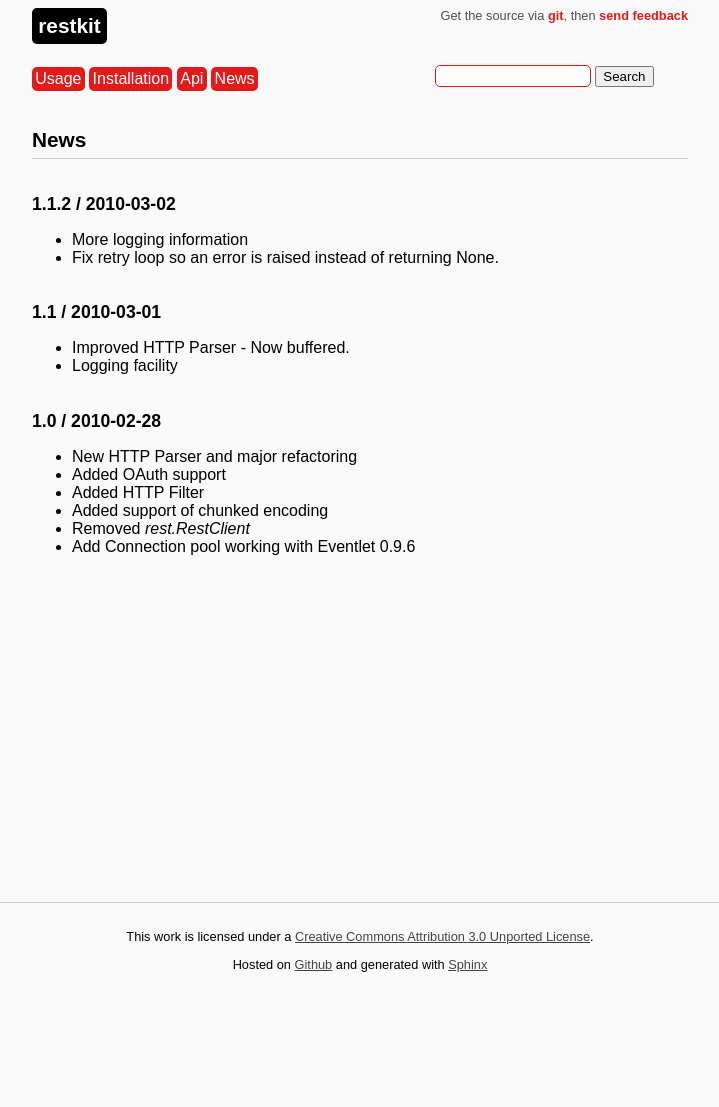
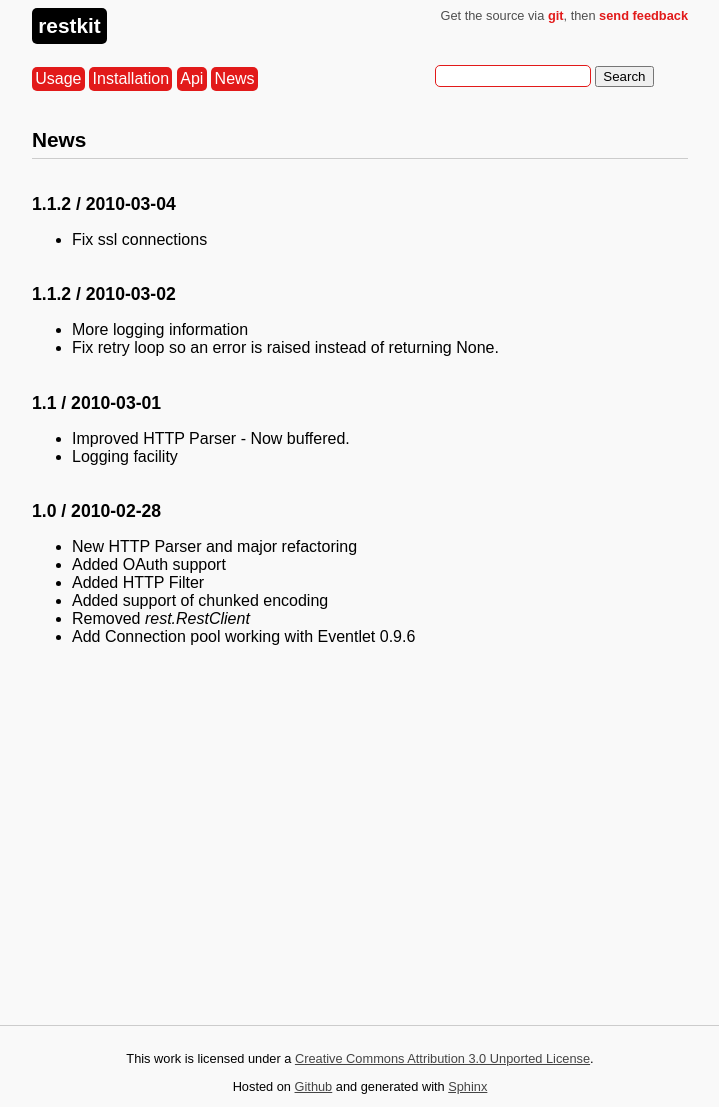
Before and after one commit to benoitc/restkit, a Sphinx documentation site: the page built from doc/news.rst, in a window 1280 px wide. Shown: the whole page, without its empty margins (280-999 px from the left). Built offline with Sphinx 7.4.7, drawn with Linux system fonts in a browser that asks for light colours; comment, search, counter and statistics services are not loaded; before the commit the page ends 985 px from its top, so only the background shows below that.

Commit message:
update doc

```diff
--- a/doc/news.rst
+++ b/doc/news.rst
@@ -2,6 +2,11 @@
 
 News
 ====
+1.1.2 / 2010-03-04
+------------------
+
+- Fix ssl connections
+
 1.1.2 / 2010-03-02
 ------------------
 
--- a/restkit/__init__.py
+++ b/restkit/__init__.py
@@ -5,7 +5,7 @@
 
 
 
-version_info = (1, 1, 2)
+version_info = (1, 1, 3)
 __version__ =  ".".join(map(str, version_info))
 
 try:
```
